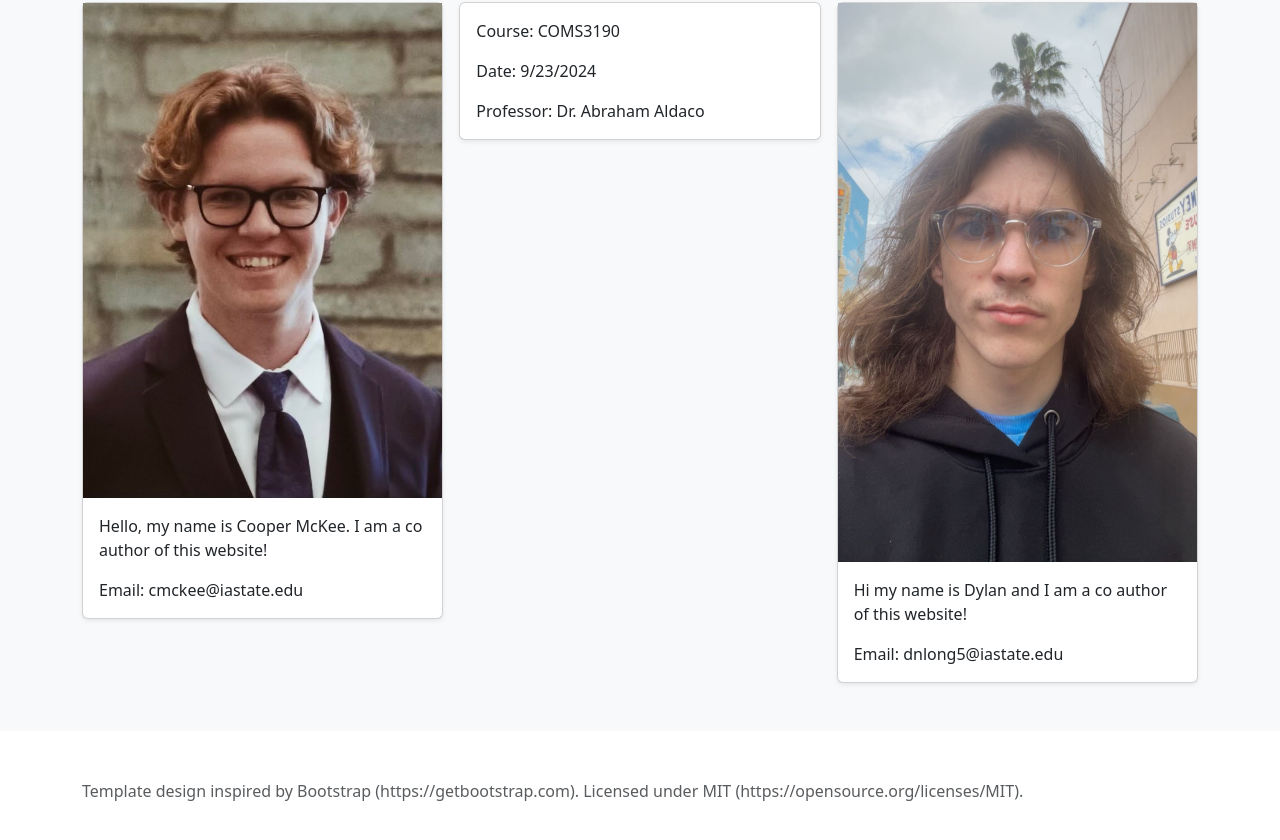
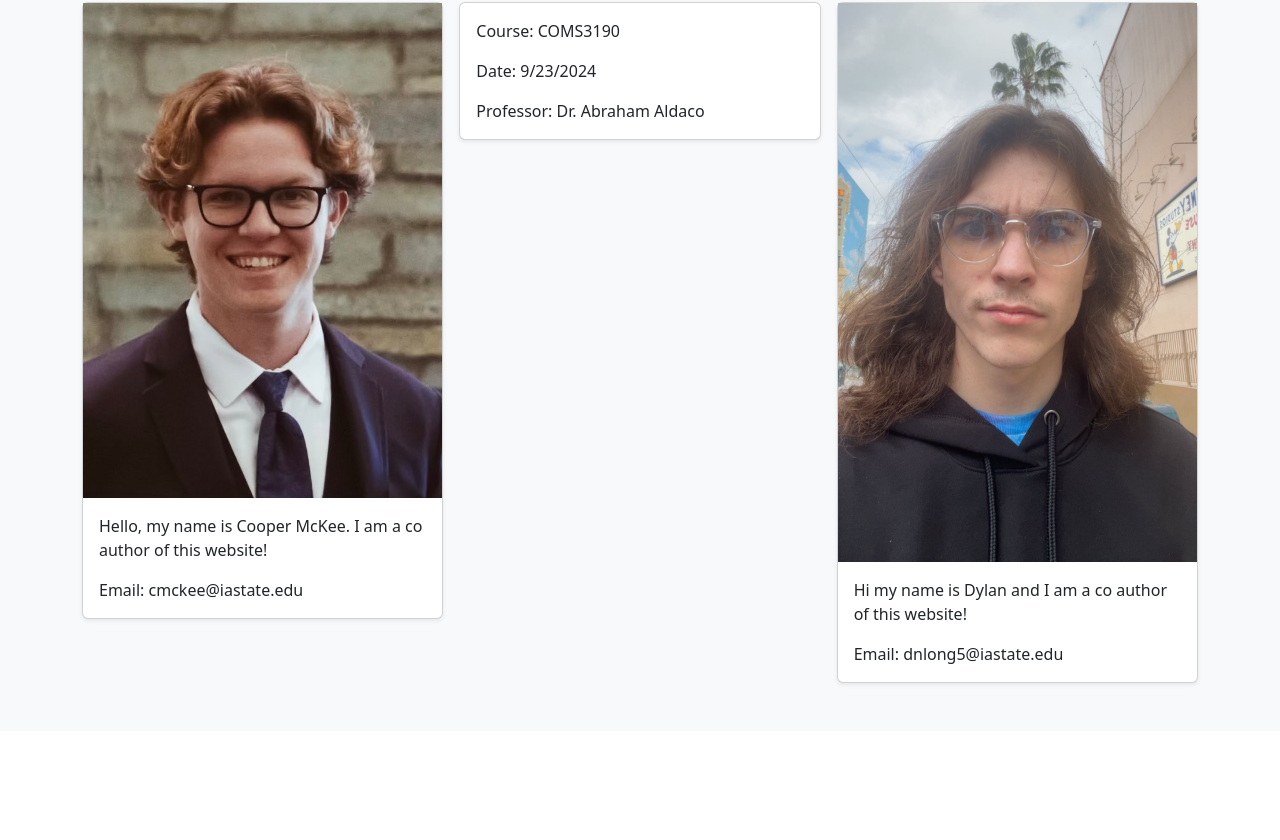
Before and after one commit to yeoldawesome/SE319-Midterm, a plain HTML site: page author.html in a window 1280 px wide. Shown: the part 164-1004 px from the top of the page. Drawn offline with nearby package versions, Linux system fonts and the light colour scheme.

Commit message:
remove footer

```diff
--- a/author.html
+++ b/author.html
@@ -96,8 +96,7 @@
 
   <footer class="text-body-secondary py-5">
     <div class="container">
-      <p class="mb-1">Template design inspired by Bootstrap (https://getbootstrap.com). Licensed under MIT
-        (https://opensource.org/licenses/MIT).</p>
+
     </div>
   </footer>
 </body>
```
